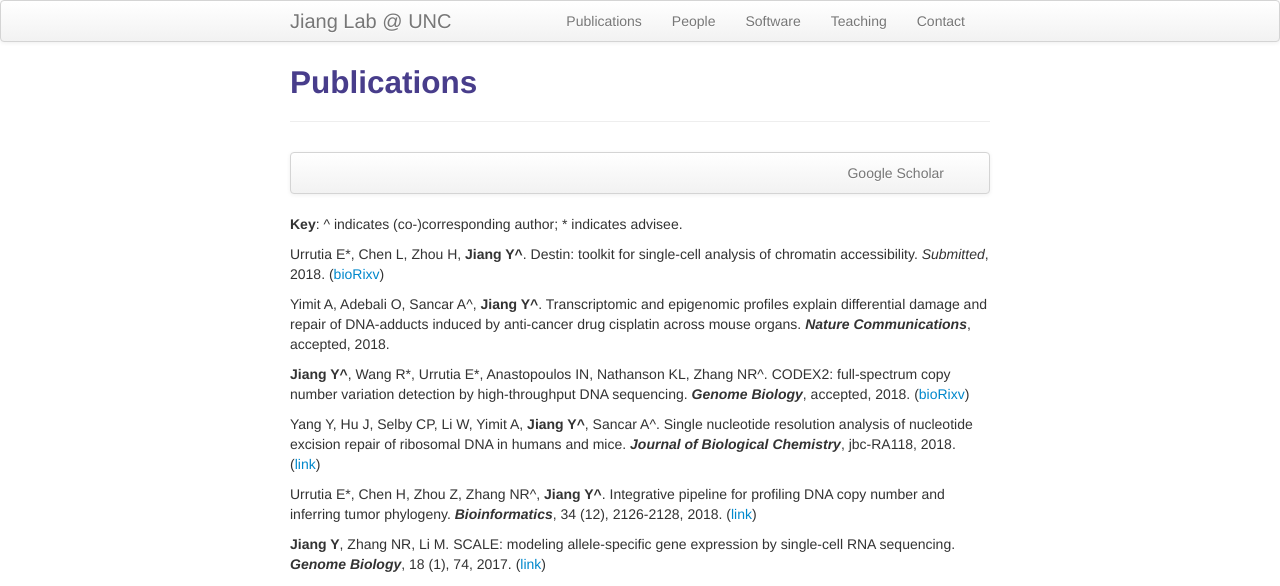
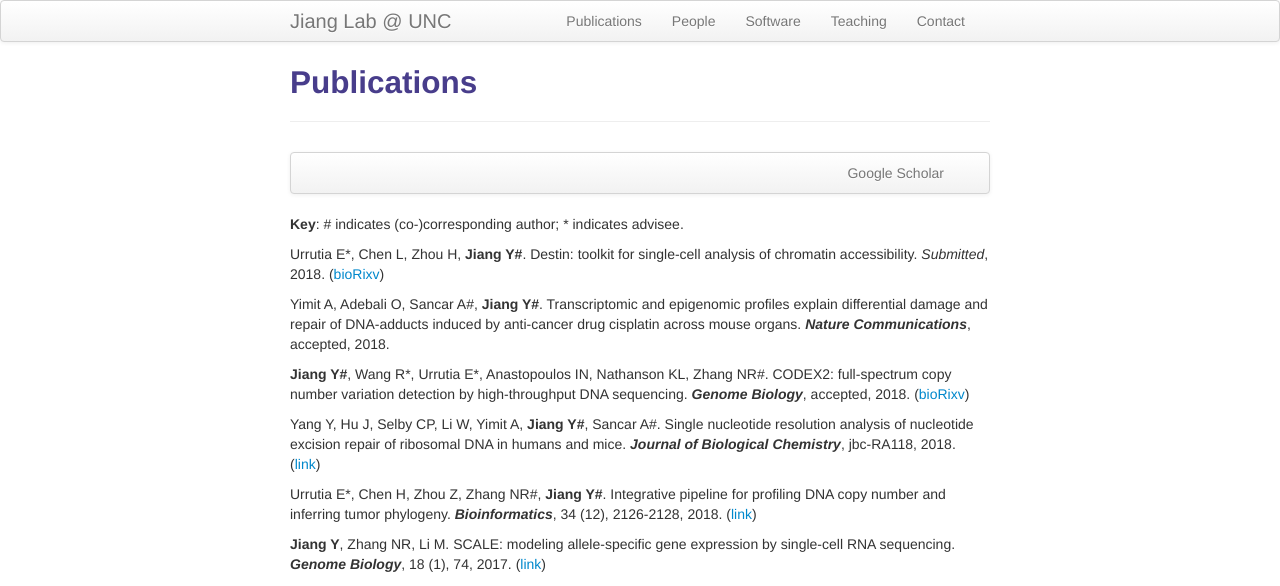
Before and after one commit to yuchaojiang/yuchaojiang.github.io, a Jekyll site: the page built from pages/pubs.md, in a window 1280 px wide. Shown: the top 586 px of the page. Built offline with Jekyll 4.4.1, drawn with Linux system fonts in a browser that asks for light colours.

Commit message:
Update pubs.md

```diff
--- a/pages/pubs.md
+++ b/pages/pubs.md
@@ -12,17 +12,17 @@ description: Yuchao Jiang's publications
   </div>
 </div>
 
-**Key**: ^ indicates (co-)corresponding author; \* indicates advisee.
+**Key**: # indicates (co-)corresponding author; \* indicates advisee.
 
-Urrutia E\*, Chen L, Zhou H, **Jiang Y^**. Destin: toolkit for single-cell analysis of chromatin accessibility. *Submitted*, 2018. ([bioRixv](http://biorxiv.org/cgi/content/short/461905v1))
+Urrutia E\*, Chen L, Zhou H, **Jiang Y#**. Destin: toolkit for single-cell analysis of chromatin accessibility. *Submitted*, 2018. ([bioRixv](http://biorxiv.org/cgi/content/short/461905v1))
 
-Yimit A, Adebali O, Sancar A^, **Jiang Y^**. Transcriptomic and epigenomic profiles explain differential damage and repair of DNA-adducts induced by anti-cancer drug cisplatin across mouse organs. ***Nature Communications***, accepted, 2018.
+Yimit A, Adebali O, Sancar A#, **Jiang Y#**. Transcriptomic and epigenomic profiles explain differential damage and repair of DNA-adducts induced by anti-cancer drug cisplatin across mouse organs. ***Nature Communications***, accepted, 2018.
 
-**Jiang Y^**, Wang R\*, Urrutia E\*, Anastopoulos IN, Nathanson KL, Zhang NR^. CODEX2: full-spectrum copy number variation detection by high-throughput DNA sequencing. ***Genome Biology***, accepted, 2018. ([bioRixv](https://www.biorxiv.org/content/early/2018/04/01/211698))
+**Jiang Y#**, Wang R\*, Urrutia E\*, Anastopoulos IN, Nathanson KL, Zhang NR#. CODEX2: full-spectrum copy number variation detection by high-throughput DNA sequencing. ***Genome Biology***, accepted, 2018. ([bioRixv](https://www.biorxiv.org/content/early/2018/04/01/211698))
 
-Yang Y, Hu J, Selby CP, Li W, Yimit A, **Jiang Y^**, Sancar A^. Single nucleotide resolution analysis of nucleotide excision repair of ribosomal DNA in humans and mice. ***Journal of Biological Chemistry***, jbc-RA118, 2018. ([link](http://www.jbc.org/content/early/2018/11/09/jbc.RA118.006121.full.pdf))
+Yang Y, Hu J, Selby CP, Li W, Yimit A, **Jiang Y#**, Sancar A#. Single nucleotide resolution analysis of nucleotide excision repair of ribosomal DNA in humans and mice. ***Journal of Biological Chemistry***, jbc-RA118, 2018. ([link](http://www.jbc.org/content/early/2018/11/09/jbc.RA118.006121.full.pdf))
 
-Urrutia E\*, Chen H, Zhou Z, Zhang NR^, **Jiang Y^**. Integrative pipeline for profiling DNA copy number and inferring tumor phylogeny. ***Bioinformatics***, 34 (12), 2126-2128, 2018. ([link](https://doi.org/10.1093/bioinformatics/bty057))
+Urrutia E\*, Chen H, Zhou Z, Zhang NR#, **Jiang Y#**. Integrative pipeline for profiling DNA copy number and inferring tumor phylogeny. ***Bioinformatics***, 34 (12), 2126-2128, 2018. ([link](https://doi.org/10.1093/bioinformatics/bty057))
 
 **Jiang Y**, Zhang NR, Li M. SCALE: modeling allele-specific gene expression by single-cell RNA sequencing. ***Genome Biology***, 18 (1), 74, 2017. ([link](https://genomebiology.biomedcentral.com/articles/10.1186/s13059-017-1200-8))
 
```
